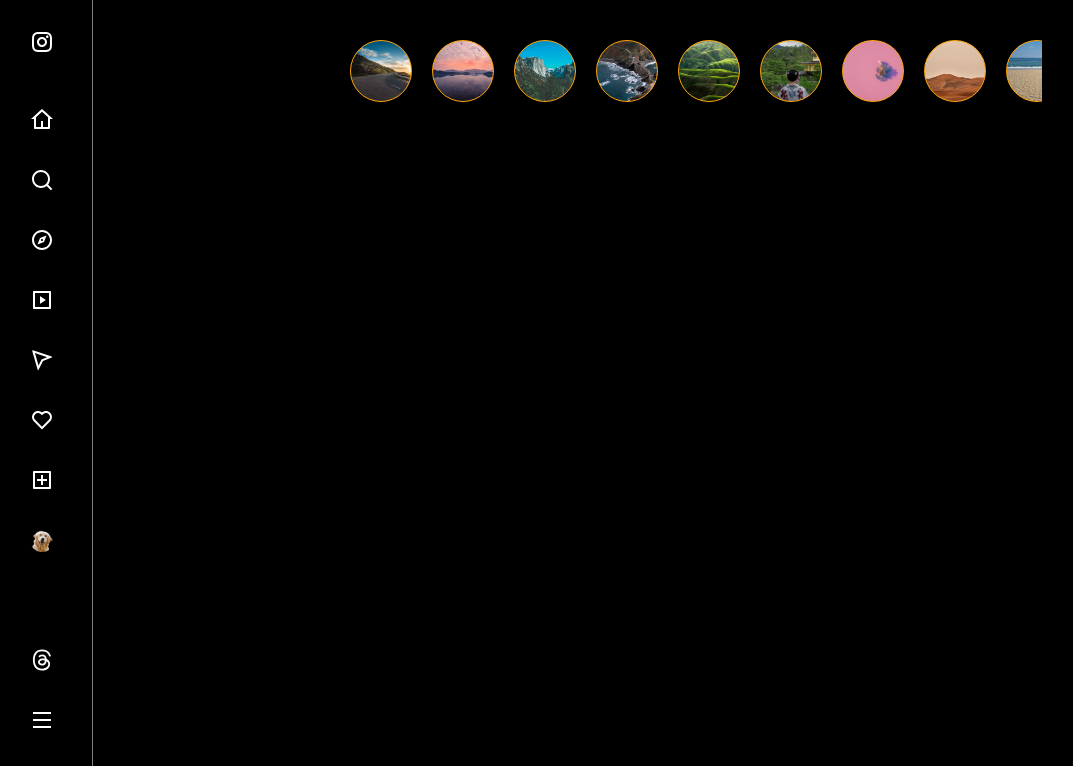
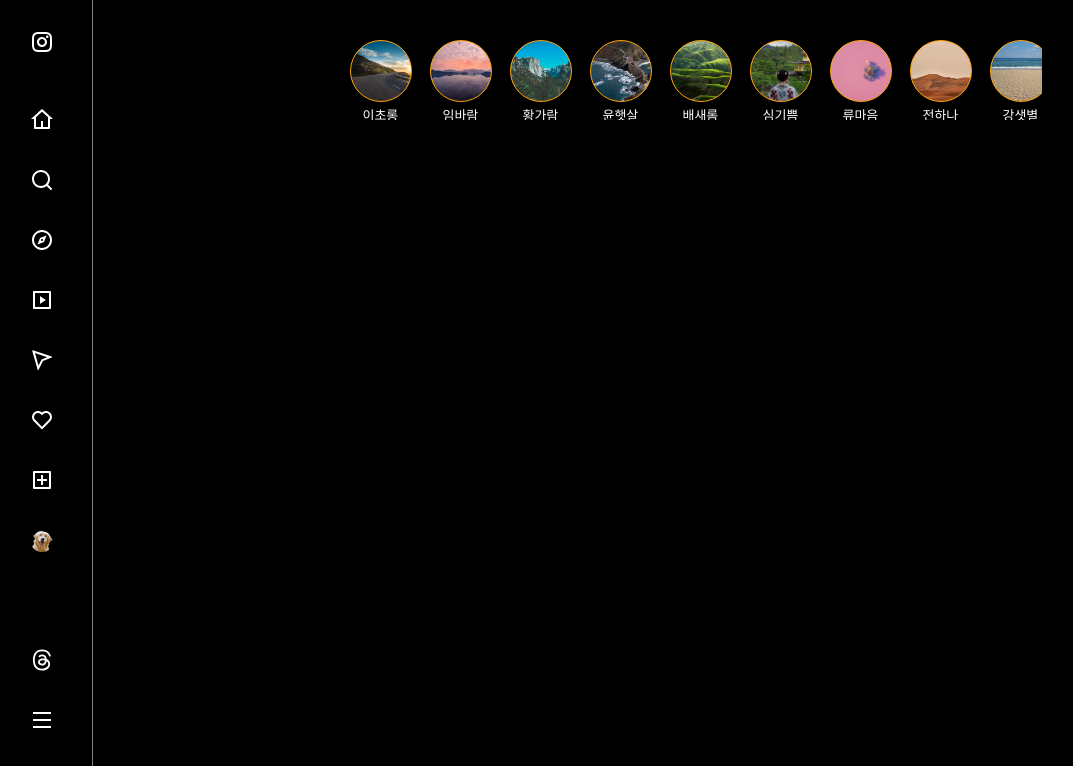
Before and after one commit to Juice-Han/React_Projects, a React (Create React App) app in the folder ts-react-project/: page / in a window 1280 px wide. Shown: the top 766 px of the page, without its empty margins (8-1081 px from the left). Built offline with nearby package versions, Linux system fonts and the light colour scheme; grey boxes are pictures that could not be loaded.

Commit message:
feat: Add name to story-box

```diff
--- a/ts-react-project/src/App.css
+++ b/ts-react-project/src/App.css
@@ -57,7 +57,7 @@
 .story-container{
   margin-top: 40px;
   width: 60%;
-  height: 70px;
+  height: 80px;
   overflow-x:auto;
   overflow-y: hidden;
   white-space: nowrap;
@@ -69,6 +69,15 @@
 
 .story-box{
   width: 60px;
+  height: 80px;
+  display: inline-block;
+  margin-right: 20px;
+  color: white;
+  font-size: 13px;
+}
+
+.story-img{
+  width: 60px;
   height: 60px;
   border-radius: 50%;
   margin-right: 20px;
--- a/ts-react-project/src/App.tsx
+++ b/ts-react-project/src/App.tsx
@@ -12,9 +12,14 @@ const App : React.FC = ()=> {
 
 const MainPage : React.FC = ()=> {
   let num : number[] = Array.from({length:12}, (_,i)=> i + 1)
+  let name : string[] = ['이초롱','임바람','황가람','윤햇살','배새롬','심기쁨','류마음','전하나','강샛별','정온','성나무','정바다']
   const images = num.map((n,i) => {
     return(
-      <div className='story-box' style={{backgroundImage : `url('img/story-image/story${n}.jpg')`}} key={i}/>
+      <div className='story-box'>
+        <div className='story-img' style={{backgroundImage : `url('img/story-image/story${n}.jpg')`}} key={i}/>
+        <div>{name[i]}</div>
+      </div>
+
     )
   })
   return(
```
